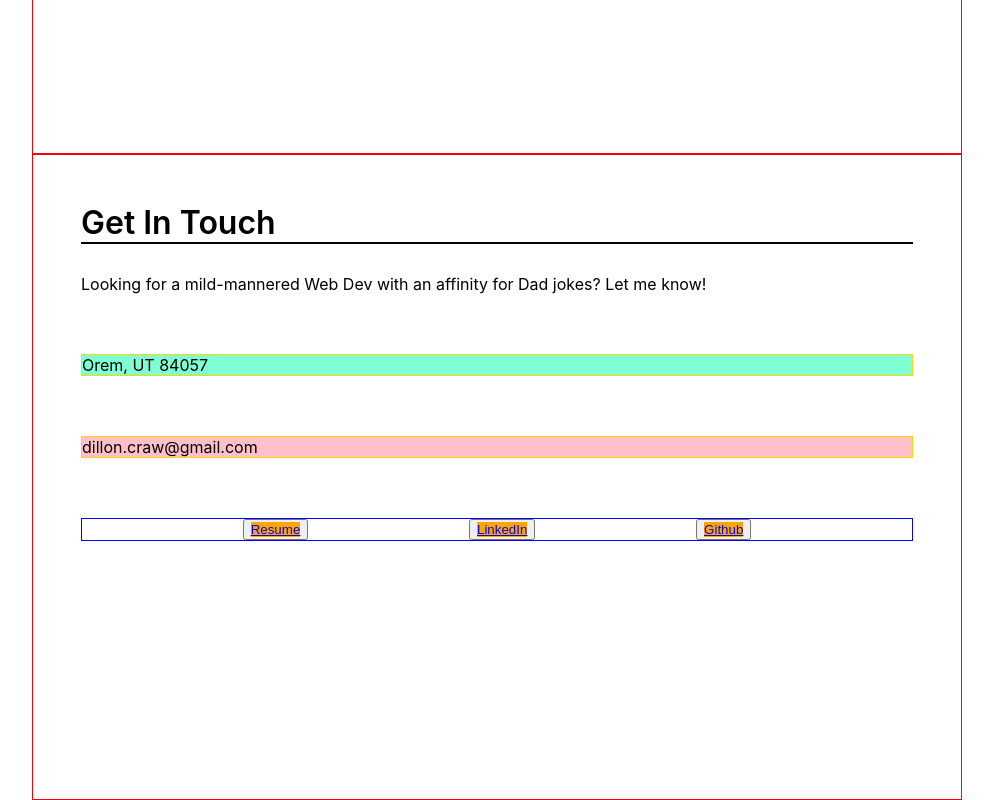
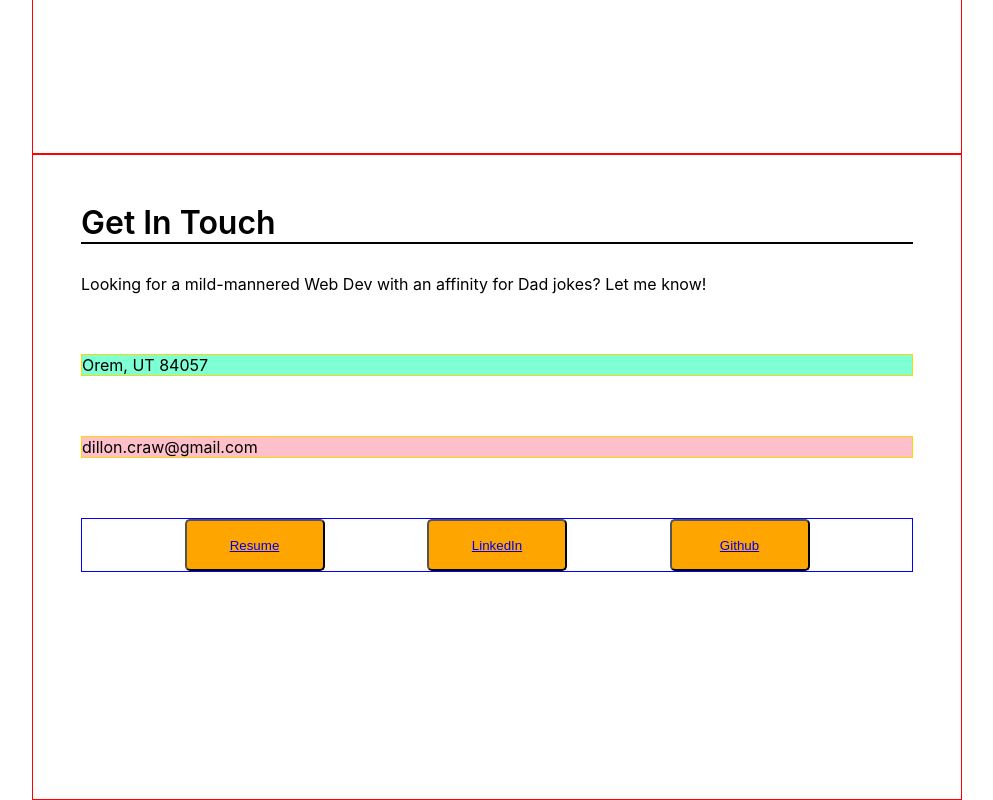
Before and after one commit to crawnic311/dev-portfolio-react, a React (Create React App) app: page / in a window 1280 px wide. Shown: the part 2504-3304 px from the top of the page, without its empty margins (143-1136 px from the left). Built offline with nearby package versions, Linux system fonts and the light colour scheme.

Commit message:
Button Styling

```diff
--- a/src/App.css
+++ b/src/App.css
@@ -172,4 +172,5 @@
   background-color: orange;
   height: 52px;
   width: 140px;
+  border-radius: 5px;
 }
--- a/src/components/Get-In-Touch/contact.js
+++ b/src/components/Get-In-Touch/contact.js
@@ -14,27 +14,25 @@ const Contact = () => {
         dillon.craw@gmail.com
       </div>
       <div className="Contact-Buttons-Holder">
-        <button>
+        <button className="Contact-Button">
           <a
             href="https://docs.google.com/document/d/1E6UPWmel1o5LDudCTl6ecdWPIph7kBgzAJEWmtAK6N4/edit"
             target="_blank"
-            className="Contact-Button"
             id="Resume-Button"
           >
             Resume
           </a>
         </button>
-        <button>
+        <button className="Contact-Button">
           <a
             href="https://www.linkedin.com/in/dillon-craw"
             target="_blank"
-            className="Contact-Button"
             id="LinkedIn-Button"
           >
             LinkedIn
           </a>
         </button>
-        <button>
+        <button className="Contact-Button">
           <a
             href="https://github.com/crawnic311"
             target="_blank"
```
